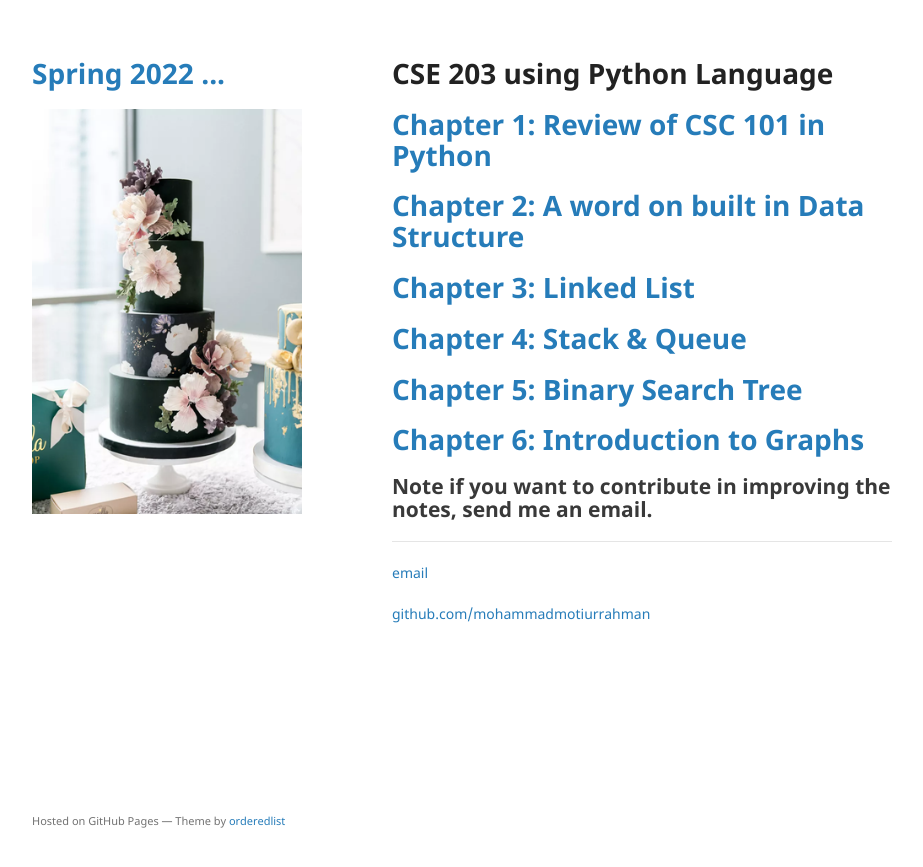
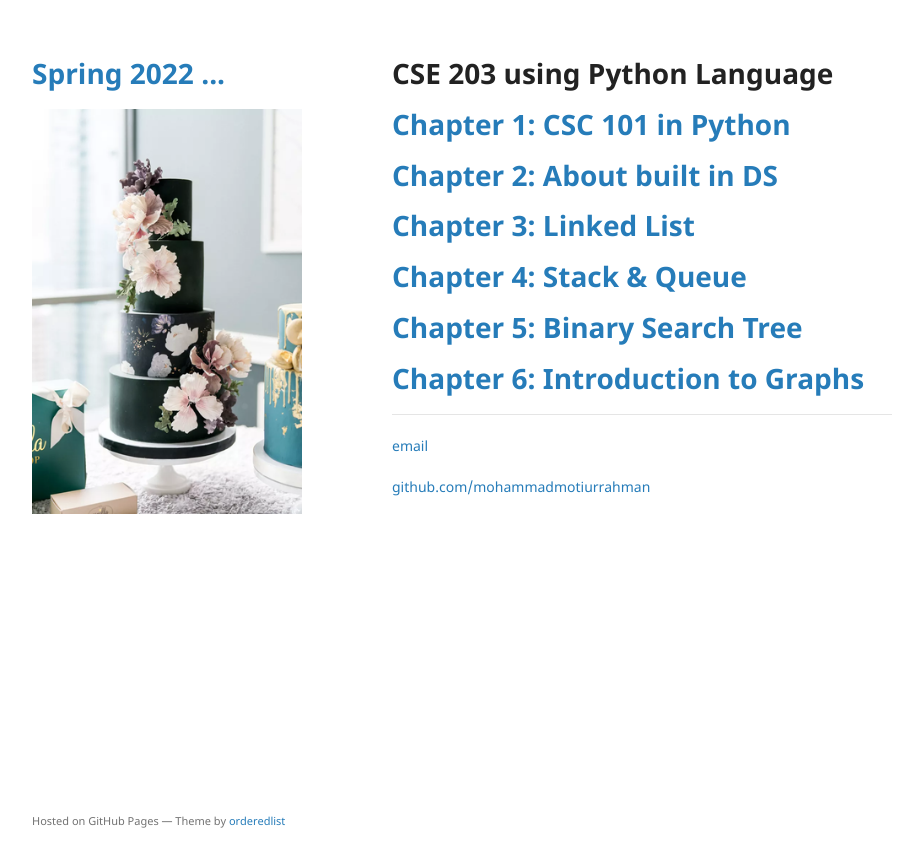
Before and after one commit to mohammadmotiurrahman/mohammadmotiurrahman.github.io, a Jekyll site: the page built from cse203py/index.md, in a window 1280 px wide. Shown: the top 867 px of the page, without its empty margins (178-1101 px from the left). Built offline with Jekyll 4.4.1, drawn with Linux system fonts in a browser that asks for light colours; our own code applies the rules of GitHub Pages for plain Markdown files.

Commit message:
Update index.md

```diff
--- a/cse203py/index.md
+++ b/cse203py/index.md
@@ -1,13 +1,11 @@
 
 # CSE 203 using Python Language
-# [Chapter 1: Review of CSC 101 in Python](https://github.com/mohammadmotiurrahman/mohammadmotiurrahman.github.io/blob/main/cse203py/PythonCSE203Chapter1.ipynb)
-# [Chapter 2: A word on built in Data Structure](https://github.com/mohammadmotiurrahman/mohammadmotiurrahman.github.io/blob/main/cse203py/PythonCSE203Chapter2.ipynb)
+# [Chapter 1: CSC 101 in Python](https://github.com/mohammadmotiurrahman/mohammadmotiurrahman.github.io/blob/main/cse203py/PythonCSE203Chapter1.ipynb)
+# [Chapter 2: About built in DS](https://github.com/mohammadmotiurrahman/mohammadmotiurrahman.github.io/blob/main/cse203py/PythonCSE203Chapter2.ipynb)
 # [Chapter 3: Linked List](https://github.com/mohammadmotiurrahman/mohammadmotiurrahman.github.io/blob/main/cse203py/PythonCSE203Chapter3.ipynb)
 # [Chapter 4: Stack & Queue](https://github.com/mohammadmotiurrahman/mohammadmotiurrahman.github.io/blob/main/cse203py/PythonCSE203Chapter4.ipynb)
 # [Chapter 5: Binary Search Tree](https://github.com/mohammadmotiurrahman/mohammadmotiurrahman.github.io/blob/main/cse203py/PythonCSE203Chapter5.ipynb)
 # [Chapter 6: Introduction to Graphs](https://github.com/mohammadmotiurrahman/mohammadmotiurrahman.github.io/blob/main/cse203py/PythonCSE203Chapter6.ipynb)
-
-## Note if you want to contribute in improving the notes, send me an email.
 
 * * *
 
```
